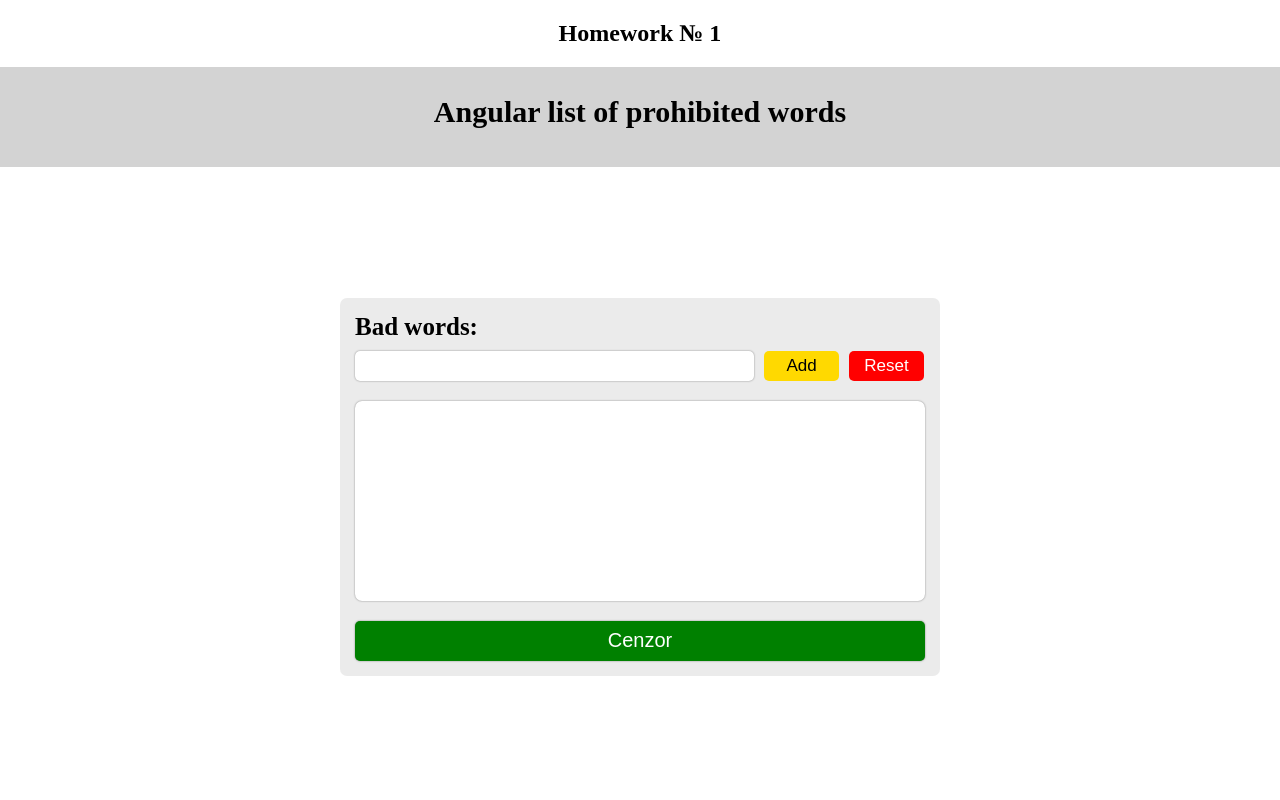
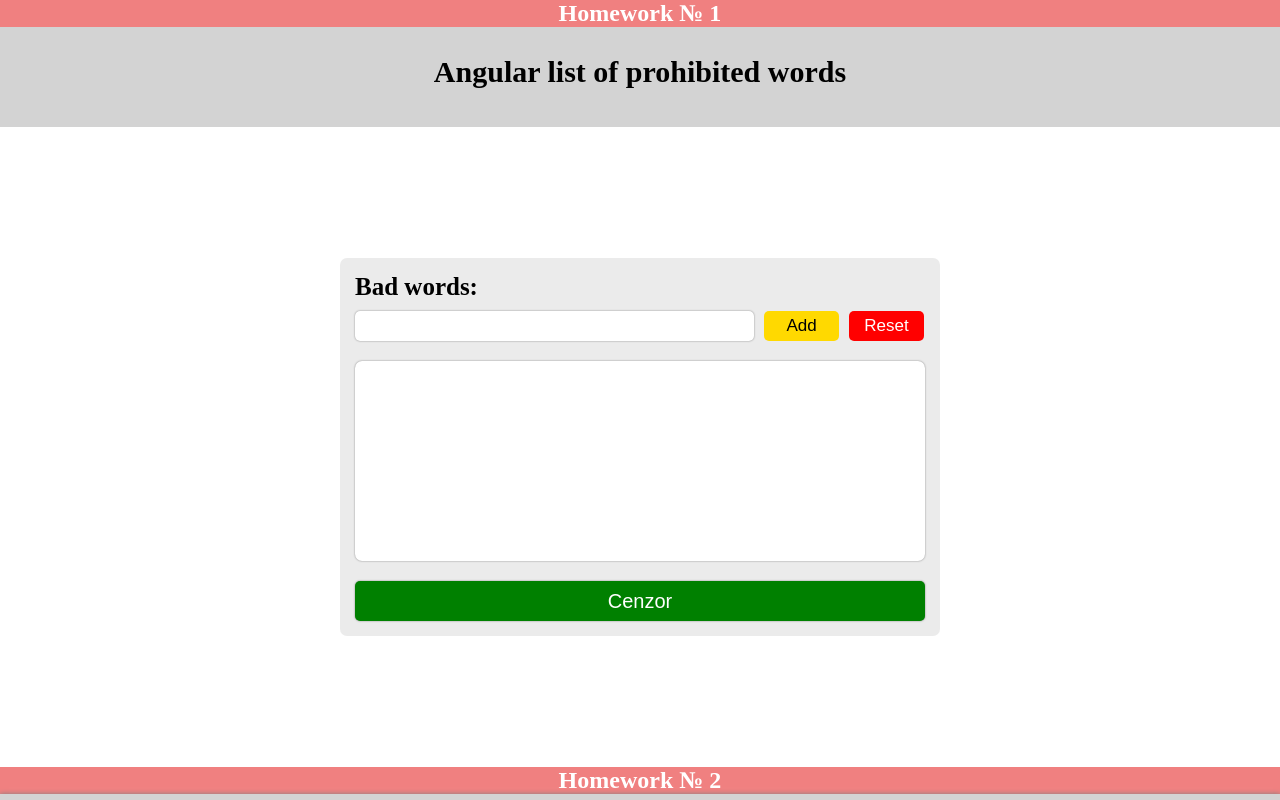
Before and after one commit to Matveeva-Ann/lesson_1-4_Angular, an Angular app: page / in a window 1280 px wide. Shown: the top 800 px of the page. Built offline with nearby package versions, Linux system fonts and the light colour scheme.

Commit message:
improved functionality

```diff
--- a/src/app/app.component.scss
+++ b/src/app/app.component.scss
@@ -1,3 +1,7 @@
 h2{
     text-align: center;
+    background-color: #F08080;
+    color: #fff;
+    margin: 0;
+    padding: 0;
 }
--- a/src/app/homework03/homework03.component.html
+++ b/src/app/homework03/homework03.component.html
@@ -19,7 +19,7 @@
 			<button type="submit" class="addTask-btn" (click)="addTask()">Add</button>
 		</div>
 		<hr>
-		<app-table [tasksArr]='tasksArr' (newCountTasks)='newCountTasks($event)' (indexChange)="indexChange($event)"
+		<app-table [tasksArr]='tasksArr' (indexChange)="indexChange($event)"
 			(taskChange)='taskChange($event)'></app-table>
 	</section>
 </div>
--- a/src/app/homework03/homework03.component.ts
+++ b/src/app/homework03/homework03.component.ts
@@ -39,7 +39,6 @@
         };
         this.tasksArr.unshift(taskObj);
         this.task = '';
-        this.countTasks = this.tasksArr.length;
       }
       else {
         this.tasksArr[this.index].task = this.task;
@@ -48,8 +47,8 @@
       }
     }
   }
-  newCountTasks(newCountTasks: number): void {
-    this.countTasks = newCountTasks;
+  ngDoCheck(): void {
+    this.countTasks = this.tasksArr.length;
   }
   taskChange(task: string): void {
     this.task = task;
--- a/src/app/homework03/table/table.component.ts
+++ b/src/app/homework03/table/table.component.ts
@@ -8,7 +8,6 @@
 })
 export class TableComponent {
   @Input()  tasksArr!: Task[];
-  @Output() newCountTasks = new EventEmitter<number>();
   @Output() taskChange = new EventEmitter<string>();
   @Output() indexChange = new EventEmitter<number>();
 
@@ -17,7 +16,6 @@
   }
   deleteTask(index: number): void {
     this.tasksArr.splice(index, 1);
-    this.newCountTasks.emit(this.tasksArr.length);
   }
   editTask(index: number): void {
     const task = this.tasksArr[index].task;
```
Also changed, not shown: src/styles.scss (line endings or trailing spaces).
